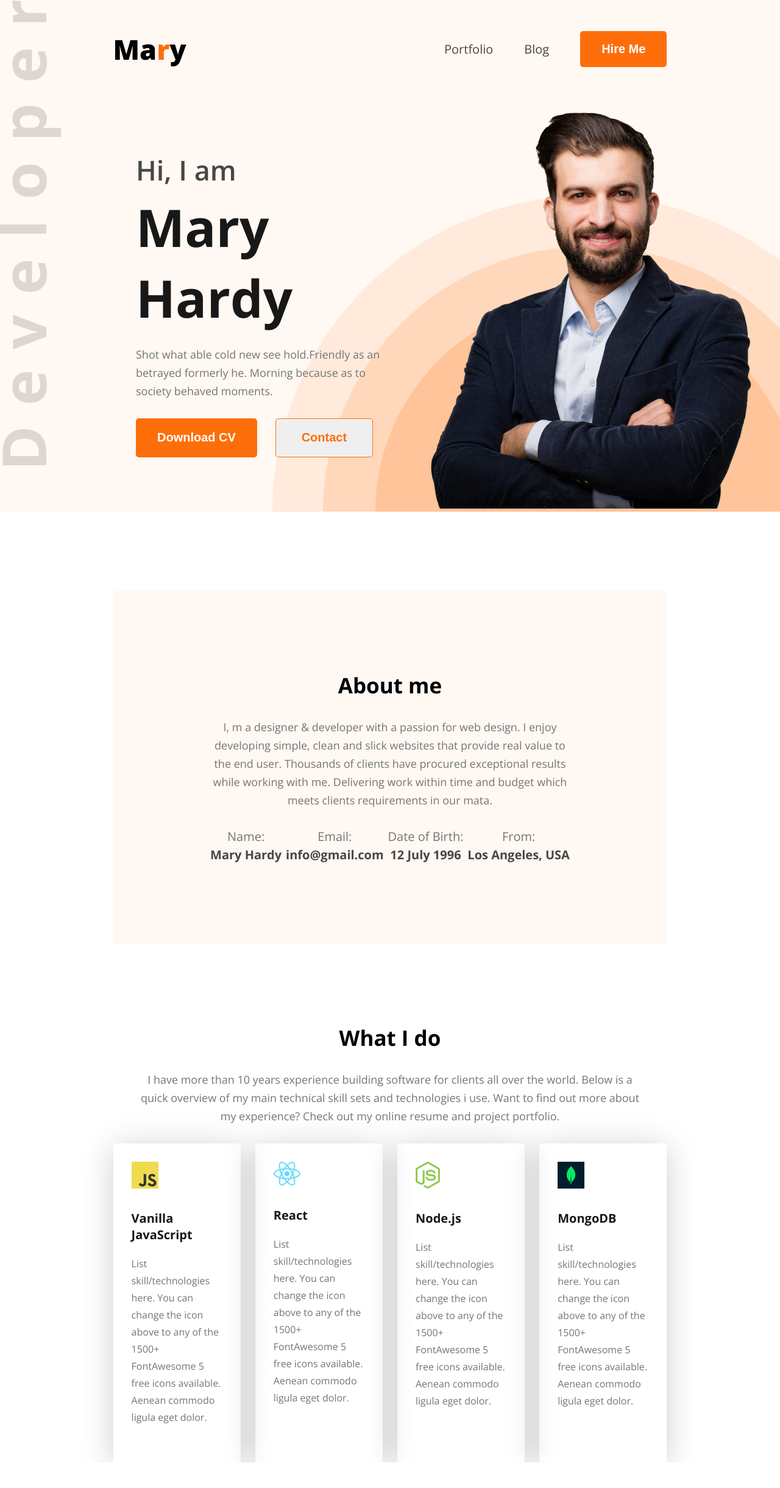
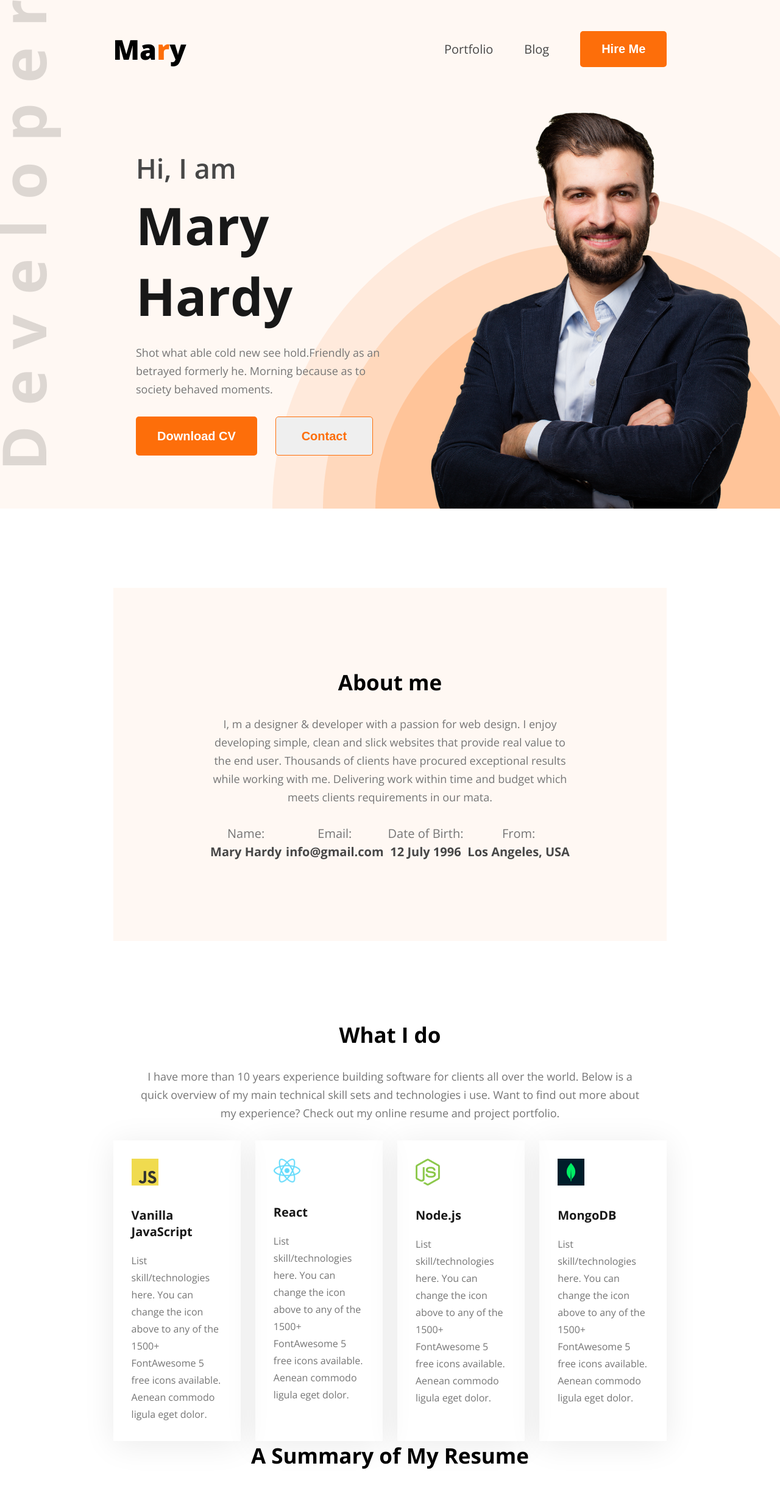
Before and after one commit to NahidOnim/my-portfolio, a plain HTML site: page index.html in a window 1280 px wide. Shown: the whole page at 61% size. Before the commit the page ends 2398 px from the top, so only its background shows below. Drawn offline with nearby package versions, Linux system fonts and the light colour scheme.

Commit message:
header image update

```diff
--- a/index.html
+++ b/index.html
@@ -33,9 +33,9 @@
                     <button class="btn1">Contact</button>
                 </div>
             </div>
-            <div class="banner-iamge">
+            <!-- <div class="banner-iamge"> -->
                 <img src="images/hardy.png" alt="A person named Hardy.">
-            </div>
+            <!-- </div> -->
         </section>
     </header>
 
@@ -66,6 +66,7 @@
         </div>
 
     </section>
+
     <section id="skills">
         <div class="skills-container">
             <div class="section-heading">
@@ -96,5 +97,15 @@
             </div>
         </div>
     </section>
+
+    <section id="resume">
+        <div class="section-heading">
+            <h2>A Summary of My Resume</h2>
+        </div>
+        <div class="resume-container">
+            <div class="education"></div>
+            <div class="experience"></div>
+        </div>
+    </section>
 </body>
 </html>
--- a/styles/portfolio.css
+++ b/styles/portfolio.css
@@ -173,7 +173,7 @@ nav ul li button{
 .skills-box .skills-card{
     padding: 30px;
     max-width: 267px;
-    box-shadow: 0 6px 50px rgba(0, 0, 0, 0.192);
+    box-shadow: 0 6px 50px rgba(0, 0, 0, 0.082);
 }
 .skills-card img{
     max-width: 44px;
@@ -190,6 +190,6 @@ nav ul li button{
     font-weight: 400;
     line-height: 28px;
     color: #757575;
-    margin-bottom: 30px;
+    /* margin-bottom: 30px; */
 
 }
```
